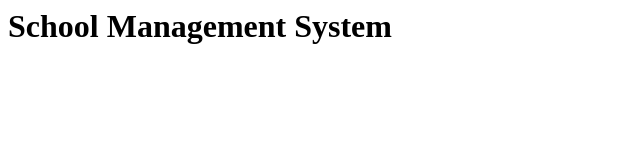
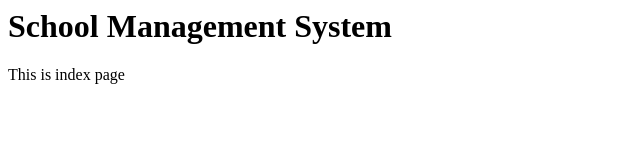
Before and after one commit to MazinMahamood/SchoolManagementSystem, a plain HTML site: page index.html in a window 1280 px wide. Shown: the whole page, without its empty margins (0-640 px from the left). Drawn offline with Linux system fonts and the light colour scheme.

Commit message:
p tag added

```diff
--- a/index.html
+++ b/index.html
@@ -10,6 +10,8 @@
 
 <h1> School Management System </h1>
 
+<p> This is index page </p>
+
 </body>
 
 
```
